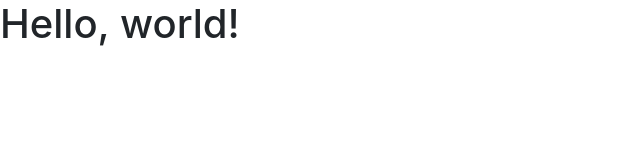
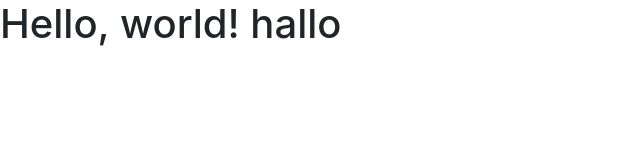
Before and after one commit to CopyPast3r/VersionControl, a plain HTML site: page index.html in a window 1280 px wide. Shown: the whole page, without its empty margins (0-640 px from the left). Drawn offline with nearby package versions, Linux system fonts and the light colour scheme.

Commit message:
Second commit

```diff
--- a/index.html
+++ b/index.html
@@ -11,7 +11,7 @@
     <title>Hello, world!</title>
   </head>
   <body>
-    <h1>Hello, world!</h1>
+    <h1>Hello, world! hallo</h1>
 
     <!-- Optional JavaScript -->
     <!-- jQuery first, then Popper.js, then Bootstrap JS -->
```
